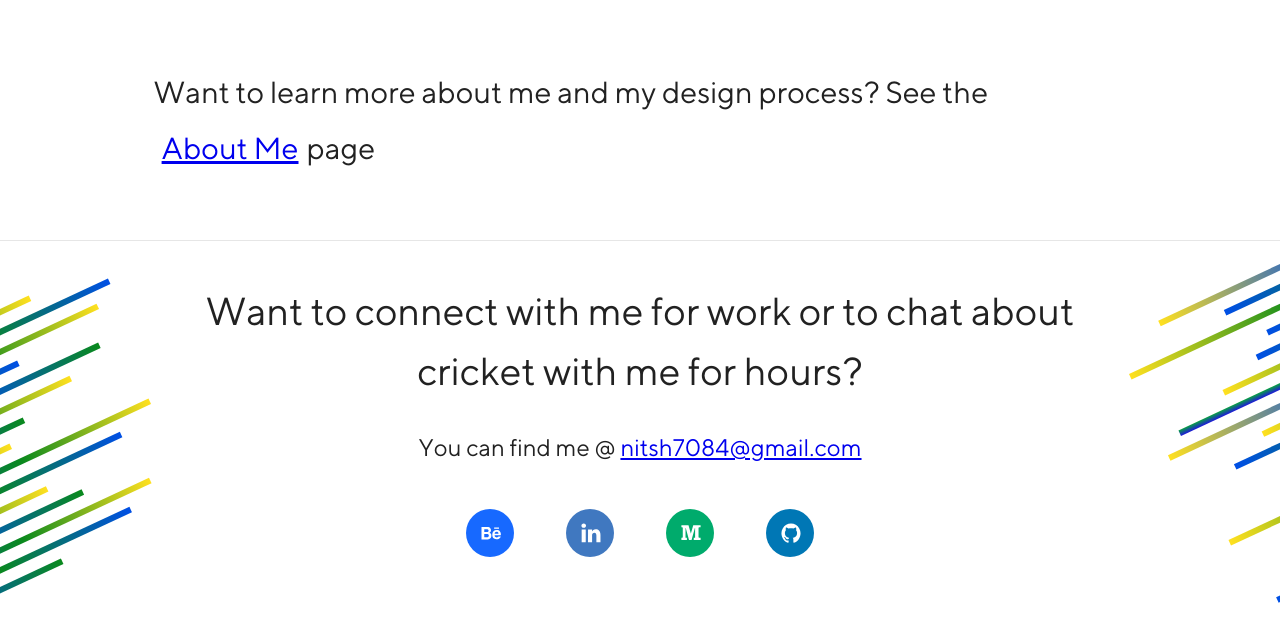
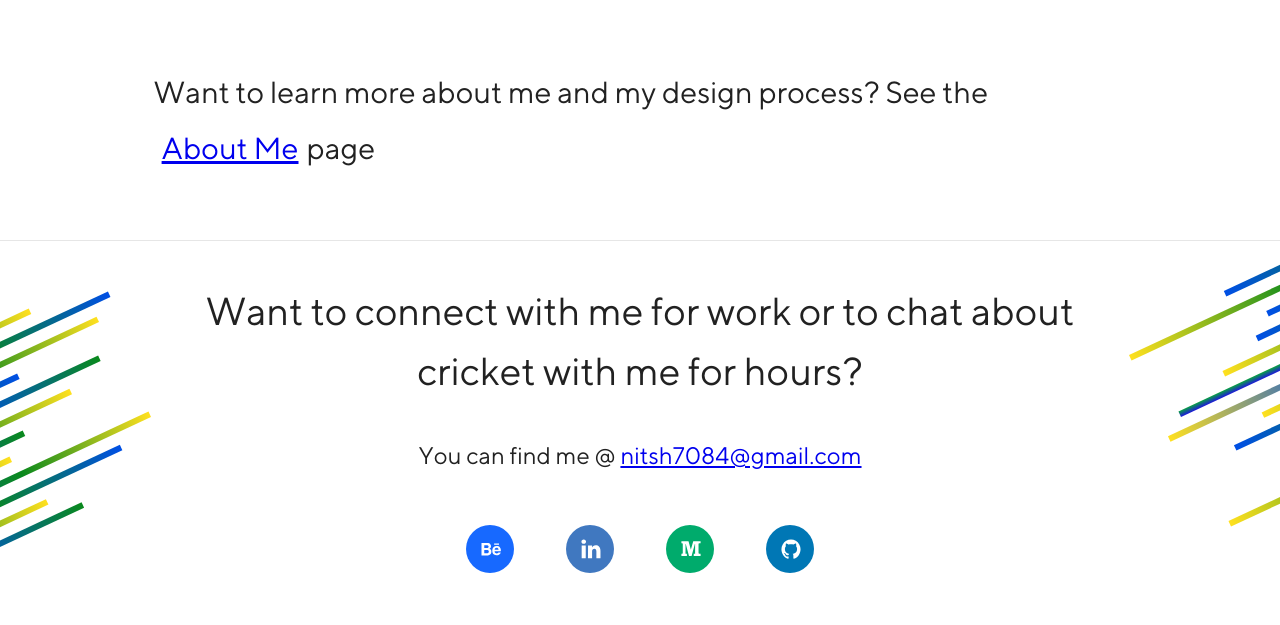
Before and after one commit to thenitish23121991/thenitish23121991.github.io, a PHP site: page /index3.html in a window 1280 px wide. Shown: the part 3071-3696 px from the top of the page. Before the commit the page ends 3674 px from the top, so only its background shows below. Run offline with PHP 8.4, Linux system fonts and the light colour scheme; some libraries are stand-ins or nearby versions.

Commit message:
added new files

```diff
--- a/assets/css/style2.css
+++ b/assets/css/style2.css
@@ -89,11 +89,11 @@ body {
   overflow: hidden; }
 
 .anim_item {
-  transition: all .35s ease 0s;
-  -webkit-transition: all .35s ease 0s;
-  -moz-transition: all .35s ease 0s;
-  -ms-transition: all .35s ease 0s;
-  -o-transition: all .35s ease 0s; }
+  transition: all 0.35s ease-in 0s;
+  -webkit-transition: all 0.35s ease-in 0s;
+  -moz-transition: all 0.35s ease-in 0s;
+  -ms-transition: all 0.35s ease-in 0s;
+  -o-transition: all 0.35s ease-in 0s; }
 
 .intro_container .anim_item {
   display: inline-block;
@@ -520,11 +520,11 @@ body {
   font-family: 'TTNormsRegular';
   font-size: 24px;
   color: rgba(0, 0, 0, 0.87);
-  margin-top: 32px; }
+  margin-top: 40px; }
 
 .footer_icons_container {
   text-align: center;
-  margin-top: 48px;
+  margin-top: 56px;
   min-height: 48px;
   width: 100%; }
 
@@ -582,7 +582,7 @@ body {
 
 .footer_pattern_left {
   position: absolute;
-  top: 10%;
+  top: 13%;
   left: 0%;
   width: 240px; }
 
--- a/assets/scss/style2.scss
+++ b/assets/scss/style2.scss
@@ -61,6 +61,9 @@ $behance_color: #1769FF;
 $linkedin_color: #4078C0;
 $medium_color: #00AC6C;
 $github_color: #4078c0;
+
+
+$cubic_anim: ease-in;
 
 
 html,body{
@@ -161,11 +164,11 @@ display:inline-block;
 .anim_item{
 
 
-	transition:all .35s ease 0s;
-		-webkit-transition:all .35s ease 0s;
-			-moz-transition:all .35s ease 0s;
-				-ms-transition:all .35s ease 0s;
-					-o-transition:all .35s ease 0s;
+	transition:all .35s $cubic_anim 0s;
+		-webkit-transition:all .35s $cubic_anim 0s;
+			-moz-transition:all .35s $cubic_anim 0s;
+				-ms-transition:all .35s $cubic_anim 0s;
+					-o-transition:all .35s $cubic_anim 0s;
 }
 
 .intro_container .anim_item{
@@ -652,11 +655,11 @@ display:inline-block;
 	font-family:'TTNormsRegular';
 font-size:$caption_text;
 color: $text_dark_color;
-margin-top:32px;
+margin-top:40px;
 }
 .footer_icons_container{
 text-align:center;
-margin-top:48px;
+margin-top:56px;
 min-height:48px;
 width:100%;
 }
@@ -716,7 +719,7 @@ width:56px;
 }
 .footer_pattern_left{
 position:absolute;
-top:10%;
+top:13%;
 left:0%;
 width:240px;
 }
```
Also changed, not shown: index.html (+14 -14 lines), assets/images/footer_pattern_left.svg, assets/images/footer_pattern_right.svg, assets/images/nitish_pic.jpg, 3 other files.
